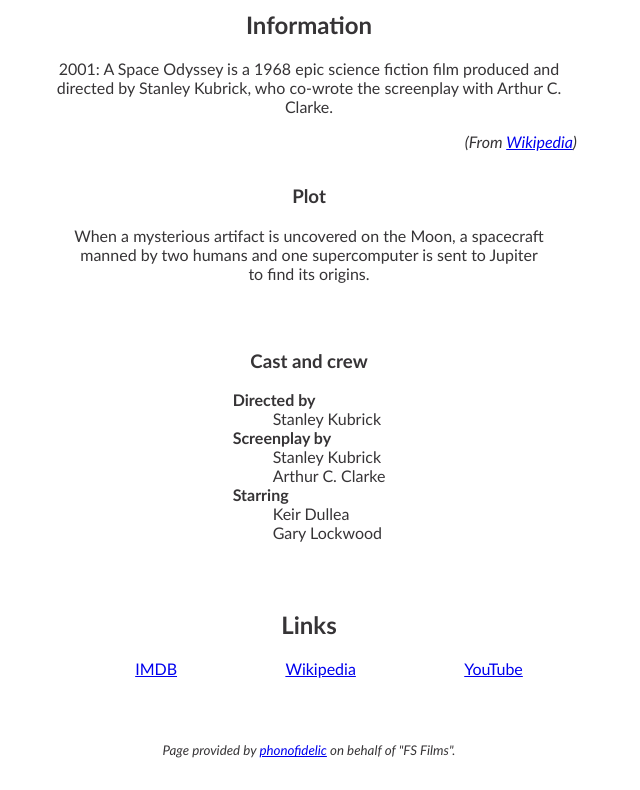
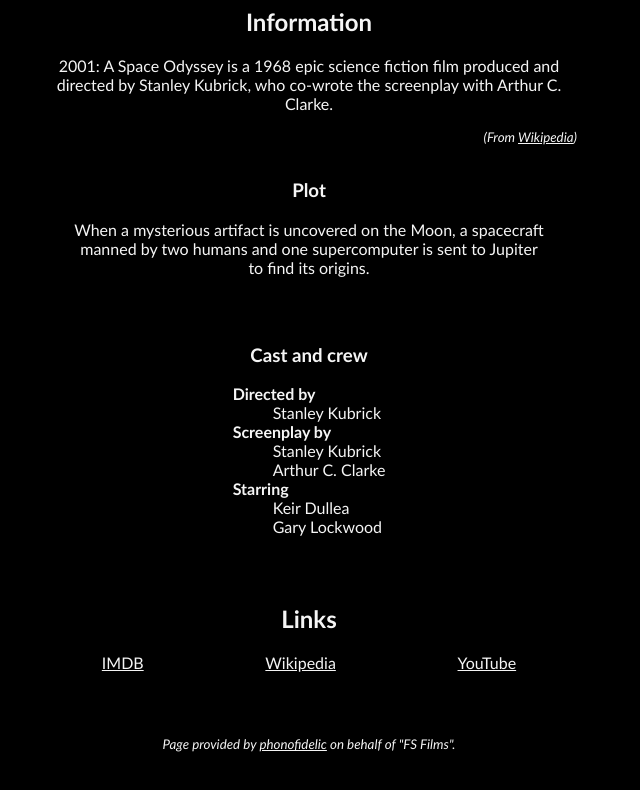
Before and after one commit to phonofidelic/movie-preview-page, a website: page index.html in a window 1280 px wide. Shown: the part 645-1435 px from the top of the page, without its empty margins (331-971 px from the left). Drawn offline with Linux system fonts and the dark colour scheme.

Commit message:
add prefers-color-scheme dark rule

```diff
--- a/public/main.css
+++ b/public/main.css
@@ -8,6 +8,10 @@
   text-align: center;
   max-width: 600px;
   margin: auto;
+}
+
+a {
+  color: #363436;
 }
 
 dl {
@@ -23,6 +27,7 @@
 cite {
   text-align: right;
   display: block;
+  font-size: smaller;
 }
 
 header {
@@ -43,6 +48,7 @@
   list-style: none;
   display: flex;
   justify-content: space-around;
+  padding-inline-start: 0;
 }
 
 footer {
@@ -55,3 +61,14 @@
     max-width: 100%;
   }
 }
+
+@media (prefers-color-scheme: dark) {
+  body {
+    color: whitesmoke;
+    background-color: black;
+  }
+
+  a {
+    color: whitesmoke;
+  }
+}
```
